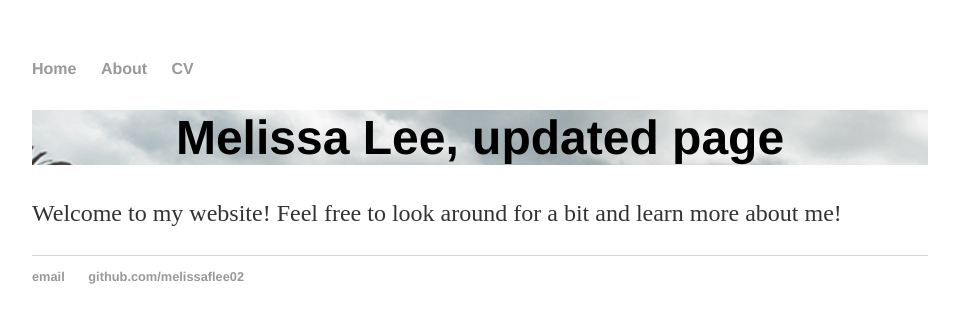
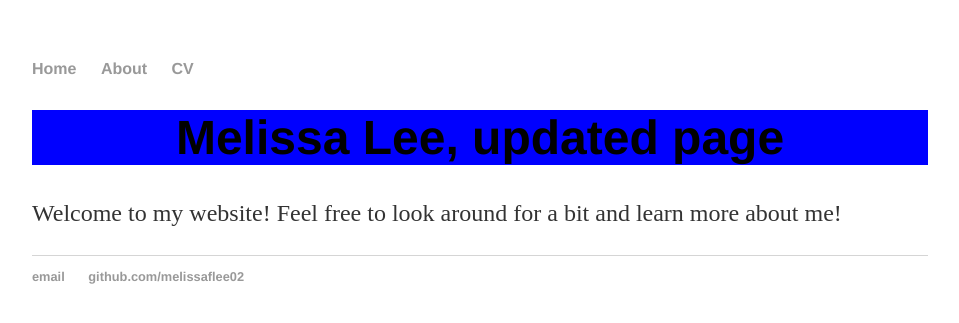
Before and after one commit to melissaflee02/mlee24.github.io, a Jekyll site: the page built from index.html, in a window 1280 px wide. Shown: the top 323 px of the page, without its empty margins (160-1119 px from the left). Built offline with Jekyll 4.4.1, drawn with Linux system fonts in a browser that asks for light colours.

Commit message:
Update main.css

```diff
--- a/css/main.css
+++ b/css/main.css
@@ -44,7 +44,7 @@ ul.posts li {
 
 /* Melissa's Code */
 .name_header {
-    background-image: url("/css/images/stanford.jpg");
+    background-color: blue;
     font-family: "Times New Roman", Times, serif;
     text-align: center;
 }
```
